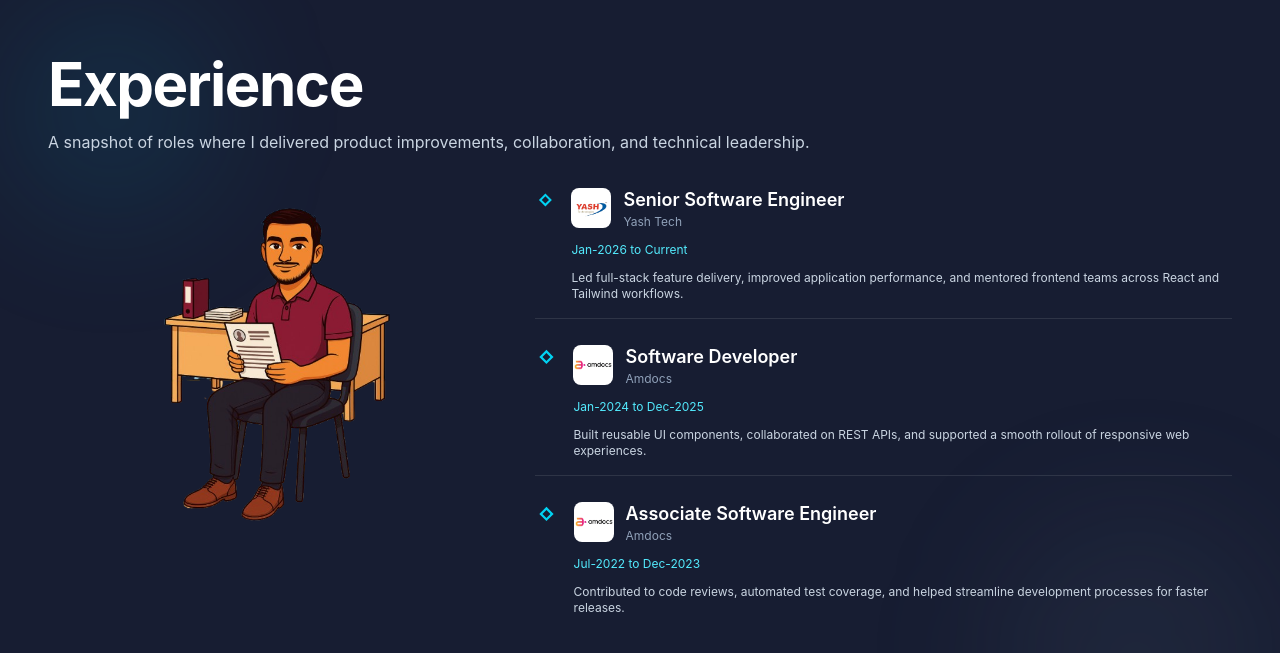
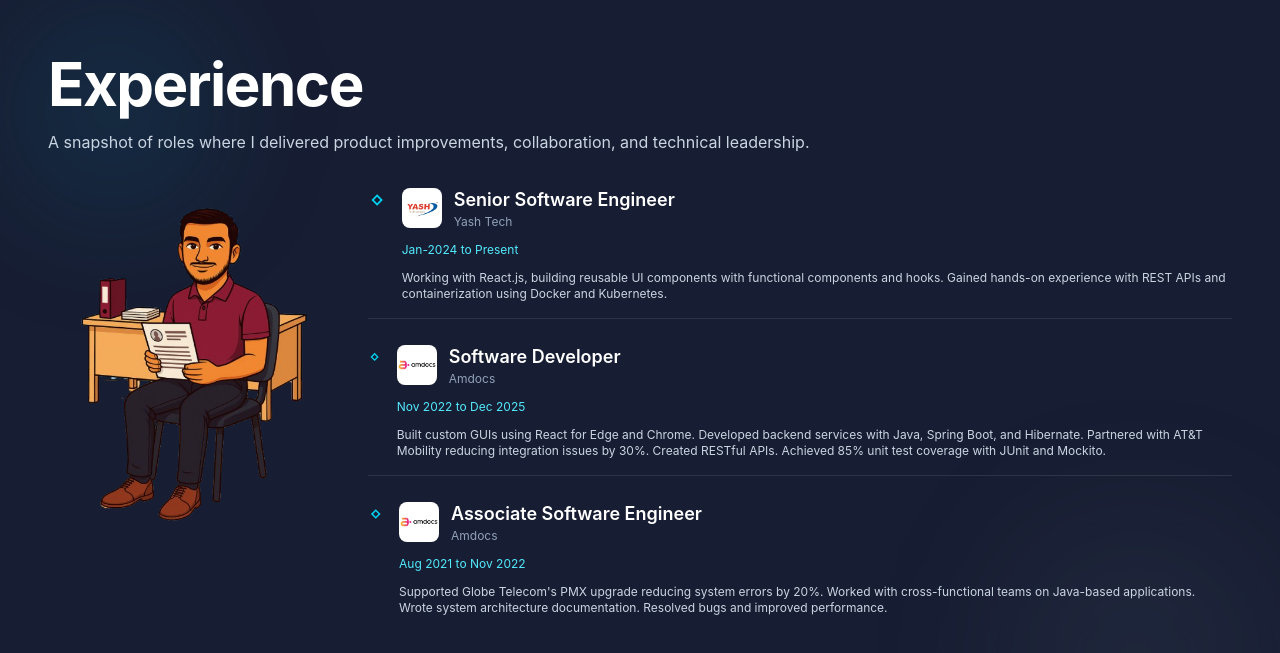
Before and after one commit to YashKolapkar/Portfolio, a React app: page / in a window 1280 px wide. Shown: the part 913-1566 px from the top of the page. Built offline with nearby package versions, Linux system fonts and the light colour scheme; the HTML template or start-up script is replaced by a standard one.

Commit message:
work - Added experience details

```diff
--- a/src/components/experience/Experience.jsx
+++ b/src/components/experience/Experience.jsx
@@ -33,25 +33,22 @@ const Experience = () => {
                 title: 'Senior Software Engineer',
                 company: 'Yash Tech',
                 logo: yashTechLogo,
-                duration: 'Jan-2026 to Current',
-                description:
-                  'Led full-stack feature delivery, improved application performance, and mentored frontend teams across React and Tailwind workflows.',
+                duration: 'Jan-2024 to Present',
+                description: 'Working with React.js, building reusable UI components with functional components and hooks. Gained hands-on experience with REST APIs and containerization using Docker and Kubernetes.',
               },
               {
                 title: 'Software Developer',
                 company: 'Amdocs',
                 logo: amdocsLogo,
-                duration: 'Jan-2024 to Dec-2025',
-                description:
-                  'Built reusable UI components, collaborated on REST APIs, and supported a smooth rollout of responsive web experiences.',
+                duration: 'Nov 2022 to Dec 2025',
+                description: 'Built custom GUIs using React for Edge and Chrome. Developed backend services with Java, Spring Boot, and Hibernate. Partnered with AT&T Mobility reducing integration issues by 30%. Created RESTful APIs. Achieved 85% unit test coverage with JUnit and Mockito.',
               },
               {
                 title: 'Associate Software Engineer',
                 company: 'Amdocs',
                 logo: amdocsLogo,
-                duration: 'Jul-2022 to Dec-2023',
-                description:
-                  'Contributed to code reviews, automated test coverage, and helped streamline development processes for faster releases.',
+                duration: 'Aug 2021 to Nov 2022',
+                description: "Supported Globe Telecom's PMX upgrade reducing system errors by 20%. Worked with cross-functional teams on Java-based applications. Wrote system architecture documentation. Resolved bugs and improved performance.",
               },
             ].map((item) => (
               <article
--- a/src/components/home/Home.jsx
+++ b/src/components/home/Home.jsx
@@ -24,7 +24,7 @@ const Home = () => {
           <div className="grid gap-4 sm:grid-cols-2 lg:max-w-xl">
             <div className="rounded-3xl bg-white/5 px-5 py-4 text-slate-200">
               <p className="text-sm uppercase tracking-[0.2em] text-cyan-300">Experience</p>
-              <p className="mt-2 text-lg font-semibold">4+ years building web apps</p>
+              <p className="mt-2 text-lg font-semibold">4+ years delivering enterprise-grade full stack solutions</p>
             </div>
             <div className="rounded-3xl bg-white/5 px-5 py-4 text-slate-200">
               <p className="text-sm uppercase tracking-[0.2em] text-cyan-300">Tools</p>
```
